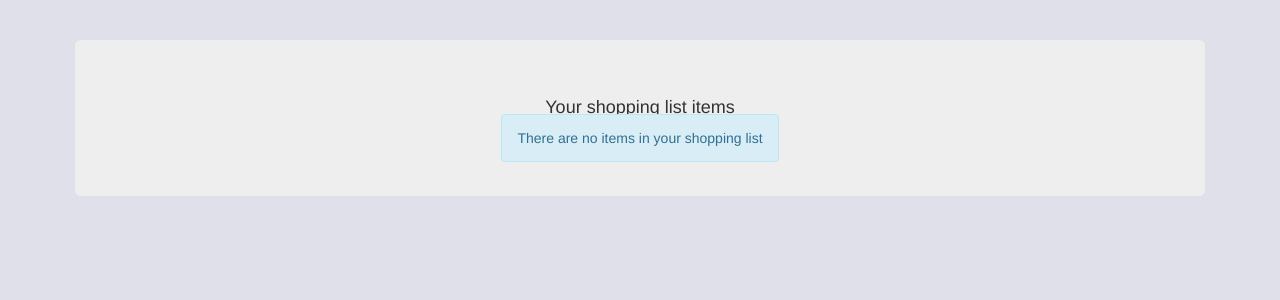
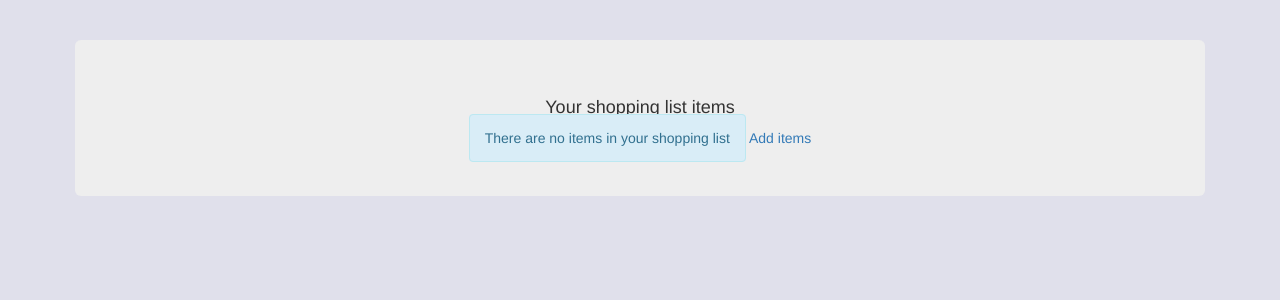
Before and after one commit to grace-mugoiri/shopping-list, a Flask app: page /view_item in a window 1280 px wide. Shown: the part 92-392 px from the top of the page. Run offline with Flask 2, Linux system fonts and the light colour scheme; some libraries are stand-ins or nearby versions.

Commit message:
modified view_item file

```diff
--- a/shopping-list/templates/view_item.html
+++ b/shopping-list/templates/view_item.html
@@ -11,11 +11,14 @@
                 </li>
             {% endfor %}
         </ol>
+
         <a href="/add_item">Add more items</a>
 
         {% else %}
-
-        <span class="alert alert-info alert-sm">There are no items in your shopping list</span>
+        <div>
+            <span class="alert alert-info alert-sm">There are no items in your shopping list</span>
+            <span><a href="/add_item">Add items</a></span>
+        </div>
         {% endif %}
 	</div>
 {% endblock %}
```
